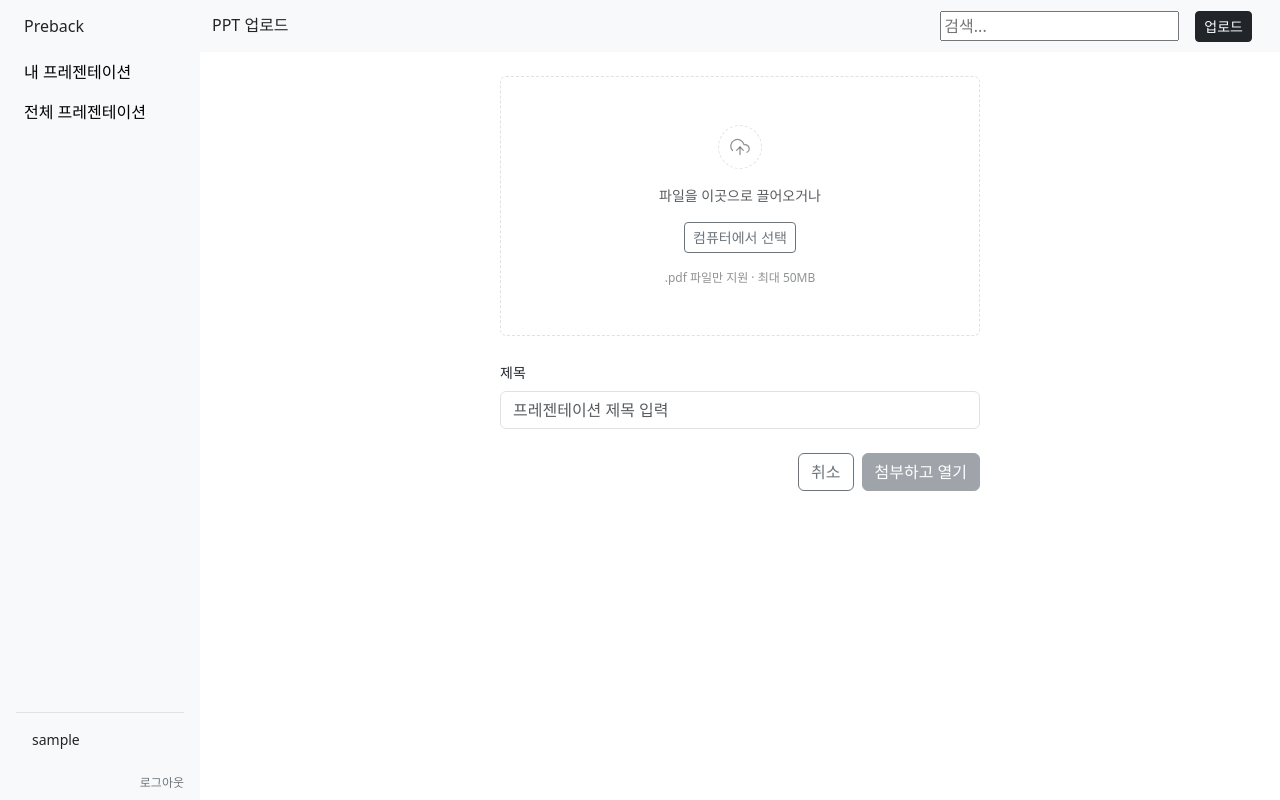
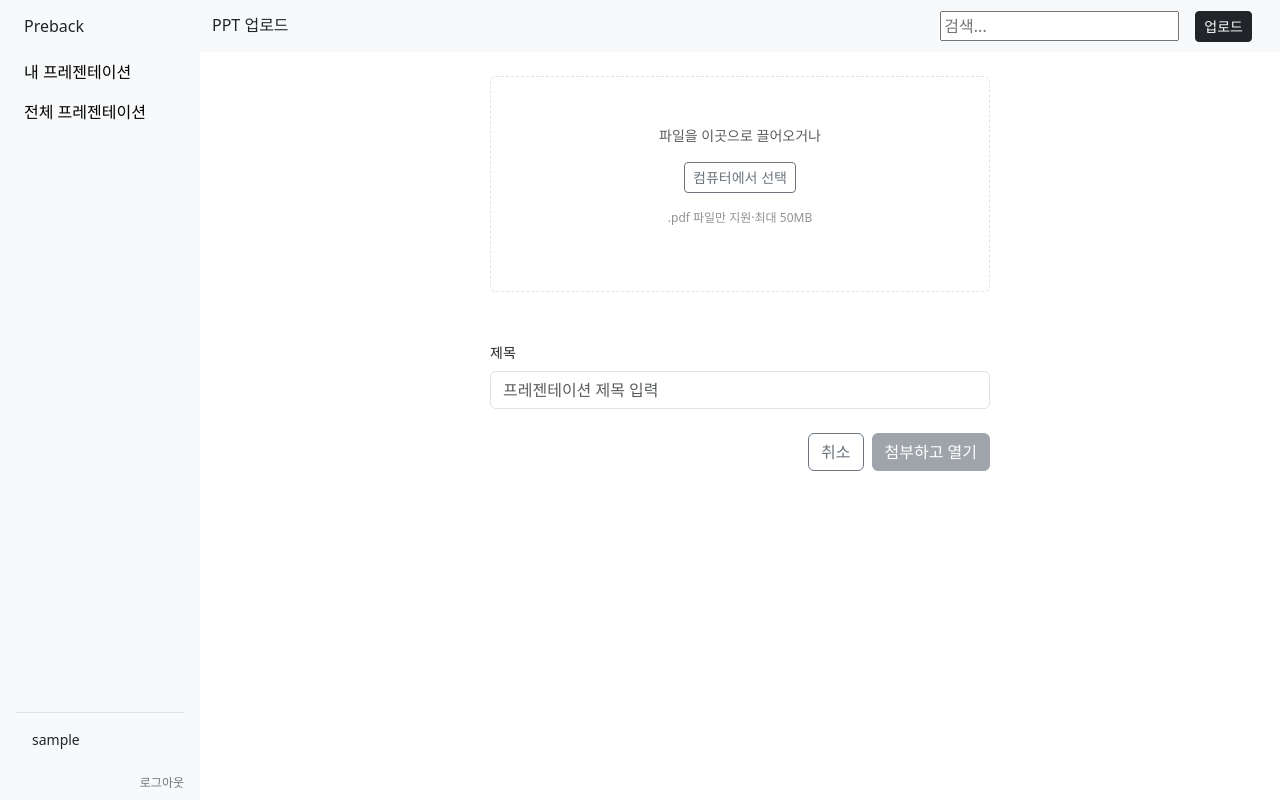
Before and after one commit to Preback/Preback, a Flask app: template templates/upload.html in a window 1280 px wide. Run offline with Flask 3, Linux system fonts and the light colour scheme; the template is opened without the code that fills it, so the values that code supplies are empty; the visitor is signed in with stand-in values (Sample User, id 1); some web fonts are replaced.

Commit message:
feat: rewrite upload.html

```diff
--- a/templates/upload.html
+++ b/templates/upload.html
@@ -6,33 +6,21 @@
 
 {% block content %}
 <div class="p-4">
-    <form class="mx-auto" style="max-width: 480px;"
-          method="post" action="{{ url_for('postUpload') }}" enctype="multipart/form-data">
-
+    <form class="mx-auto" style="max-width:500px;" method="post" action="{{url_for('postUpload')}}" enctype="multipart/form-data">
         {% if error %}
-        <div class="alert alert-danger py-2 small">{{ error }}</div>
+        <div class="alert alert-danger small">{{error}}</div>
         {% endif %}
-
-        {# 점선 테두리는 Bootstrap의 --bs-border-style 변수를 덮어써서 처리 (border-dashed 유틸리티가 없음) #}
-        <label id="dropZone" for="fileInput" role="button"
-               class="d-flex flex-column align-items-center justify-content-center text-center w-100 border rounded py-5 px-4 mb-4"
-               style="--bs-border-style: dashed;">
-
-            <span class="d-flex align-items-center justify-content-center rounded-circle border mb-3 text-body-tertiary"
-                  style="width: 44px; height: 44px;">{{ icon.cloud_upload(20) }}</span>
-
-            <span class="small text-body-secondary mb-3">파일을 이곳으로 끌어오거나</span>
+        <label id="dropZone" for="fileInput" role="button" class="d-flex flex-column align-items-center justify-content-center text-center rounded border py-5 mb-5" style="--bs-border-style:dashed;">
+            <span class="text-body-secondary small mb-3">파일을 이곳으로 끌어오거나</span>
             <span class="btn btn-outline-secondary btn-sm mb-3">컴퓨터에서 선택</span>
-
-            <span id="fileHint" class="text-body-tertiary" style="font-size: 12px;">.pdf 파일만 지원 · 최대 50MB</span>
-        </label>
+            <span id="fileHint" class="text-body-tertiary mb-3" style="font-size:12px;">.pdf 파일만 지원·최대 50MB</span>
+        </label><div class="mb-4">
         <input type="file" id="fileInput" name="file" accept=".pdf" class="d-none">
 
         <div class="mb-4">
             <label for="titleInput" class="form-label small">제목</label>
             <input type="text" id="titleInput" name="title" class="form-control" placeholder="프레젠테이션 제목 입력">
         </div>
-
         <div class="d-flex justify-content-end gap-2">
             <a class="btn btn-outline-secondary" href="{{ url_for('getMyPresentations') }}">취소</a>
             <button type="submit" id="submitBtn" class="btn btn-secondary" disabled>첨부하고 열기</button>
@@ -42,5 +30,5 @@
 {% endblock %}
 
 {% block scripts %}
-<script src="{{ url_for('static', filename='js/upload.js') }}"></script>
+<script src="{{ url_for('static',filename='js/upload.js')}}"></script>
 {% endblock %}
```
